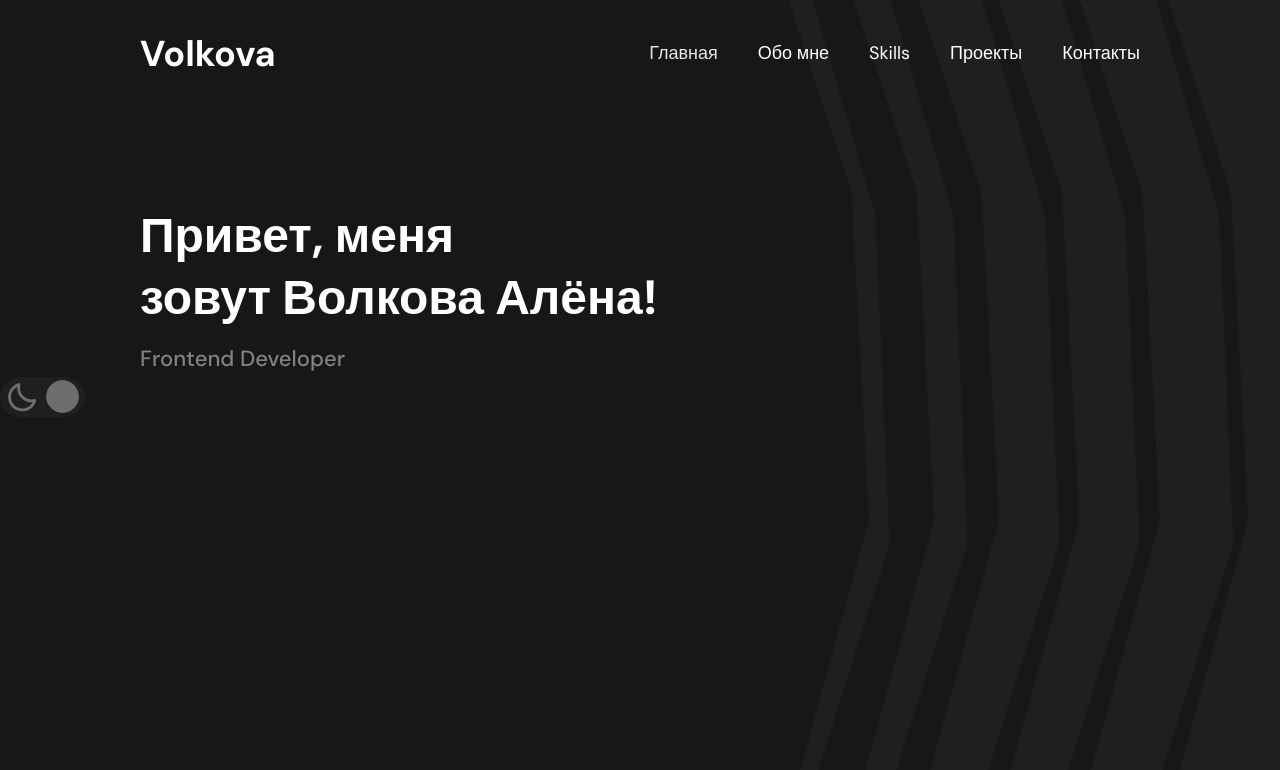
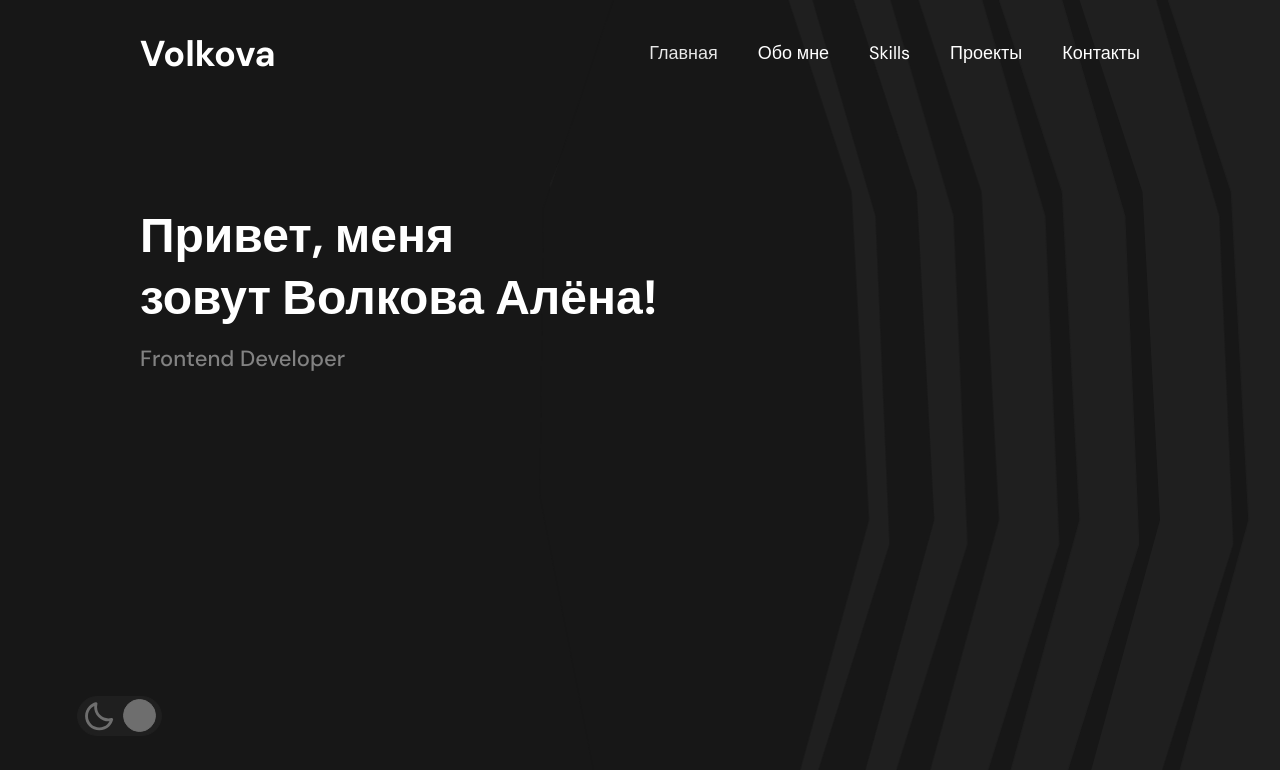
Before and after one commit to alyonavolk/portfolio, a React (Create React App) app: page / in a window 1280 px wide. Shown: the top 770 px of the page. Built offline with nearby package versions, Linux system fonts and the light colour scheme.

Commit message:
Изменение переключателя

```diff
--- a/src/components/App/App.js
+++ b/src/components/App/App.js
@@ -22,11 +22,11 @@ function App() {
     }, 350);
 
     if (theme === 'dark') {
+      document.body.style.background = 'linear-gradient(to right, #171717 50%, #1F1F1F 50%)';
       document.body.style.transition = 'background 400ms linear';
-      document.body.style.background = 'linear-gradient(to right, #171717 50%, #1F1F1F 50%)';
     } else {
+      document.body.style.background = 'linear-gradient(to right, #FFFFFF 50%, #E8E8E8 50%)';
       document.body.style.transition = 'background 400ms linear';
-      document.body.style.background = 'linear-gradient(to right, #FFFFFF 50%, #E8E8E8 50%)';
     }
     setTimeout(() => setThemeAnim(false), 400);
   }, [theme, themeAnim])
@@ -46,10 +46,8 @@ function App() {
           <Header />
           <Routes />
         </div>
-        <div className='app__swicth'>
         <Switcher onClick={SwitcherTheme}
             theme={theme === 'dark' ? true : false}/>
-        </div>
       </div>
     </Router>
   );
--- a/src/components/App/App.scss
+++ b/src/components/App/App.scss
@@ -7,7 +7,7 @@
     // background: linear-gradient(to right, $bg 50%, $bg-main 50%);
     // transition: background 1s ease-in-out;
     opacity: 1;
-    transition: opacity 400ms linear;
+    transition: opacity 500ms linear;
     &__anim{
         opacity: 0;
     }
@@ -17,8 +17,6 @@
     &__content{
         position: relative;
         z-index: 2;
-    }
-    &__switch{
     }
 }
 
--- a/src/components/subComponents/switcher/switcher.scss
+++ b/src/components/subComponents/switcher/switcher.scss
@@ -2,13 +2,14 @@
 
 .switch{
     position: absolute;
+    max-width: 300px;
     z-index: 4;
-    bottom: 5%;
+    bottom: 8%;
+    left: 6%;
     width: 85px;
     height: 40px;
     border-radius: 100px;
     display: flex;
-    position: relative;
     transition: all 350ms ease-in;
     &_dark{
         border: 1px solid #1F1F1F;
```
